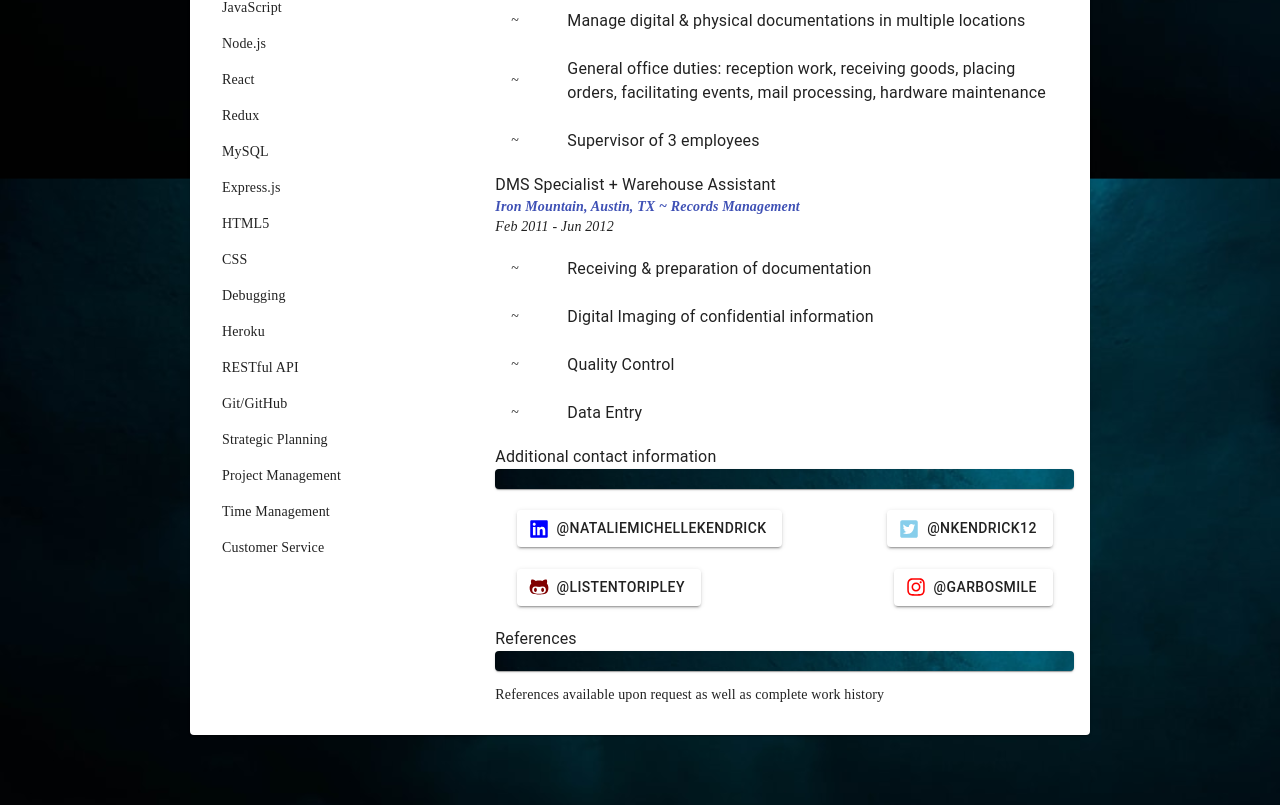
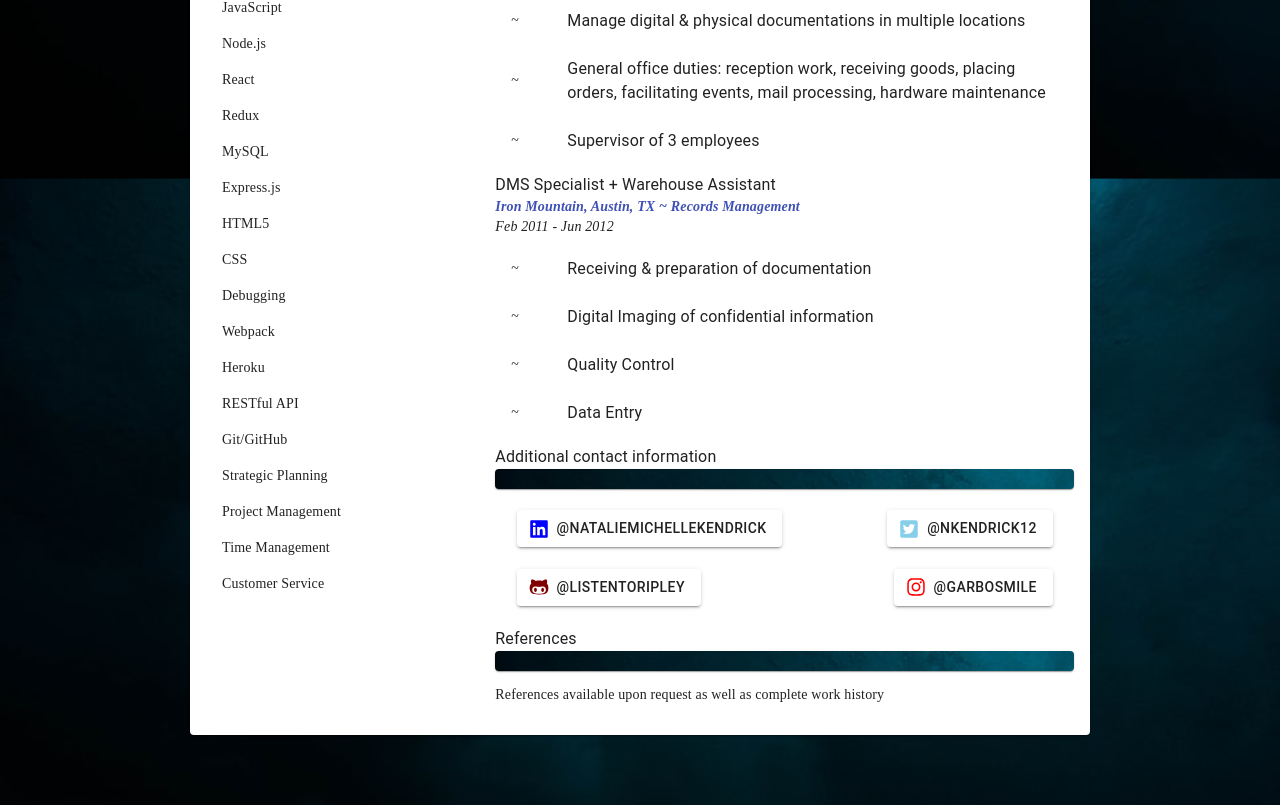
Before and after one commit to listenToRipley/nataliekendrick, a React (Create React App) app: page /resume in a window 1280 px wide. Shown: the part 781-1586 px from the top of the page. Built offline with nearby package versions, Linux system fonts and the light colour scheme.

Commit message:
skill added

```diff
--- a/src/Components/Resume.js
+++ b/src/Components/Resume.js
@@ -223,6 +223,7 @@ const Resume = () => {
             <ListItem>HTML5</ListItem>
             <ListItem>CSS </ListItem>
             <ListItem>Debugging</ListItem>
+            <ListItem>Webpack</ListItem>
             <ListItem>Heroku</ListItem>
             <ListItem>RESTful API</ListItem>
             <ListItem>Git/GitHub </ListItem>
```
